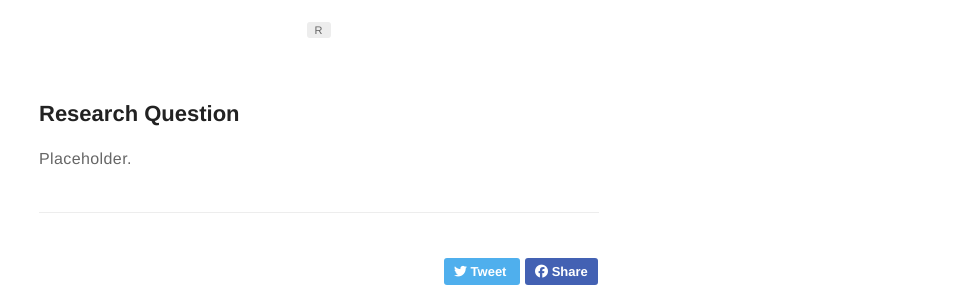
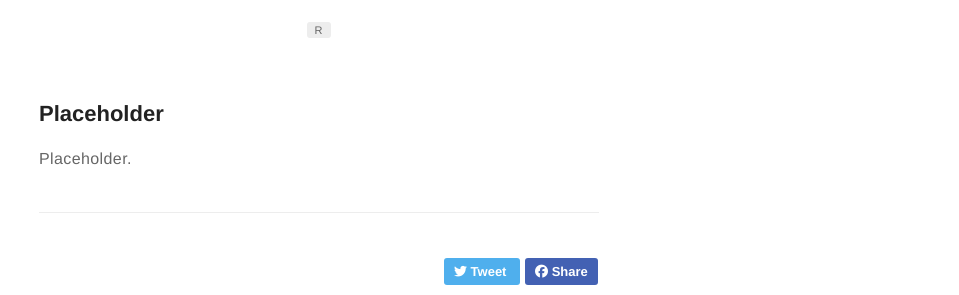
Before and after one commit to jxhnthan/john, a Jekyll site: the page built from _posts/2023-03-20-policing.markdown, in a window 1280 px wide. Shown: the part 206-501 px from the top of the page, without its empty margins (321-1280 px from the left). Built offline with Jekyll 4.4.1, drawn with Linux system fonts in a browser that asks for light colours; nearby versions of some CDN libraries.

Commit message:
Update 2023-03-20-policing.markdown

```diff
--- a/_posts/2023-03-20-policing.markdown
+++ b/_posts/2023-03-20-policing.markdown
@@ -13,6 +13,6 @@ author: john
 externalLink: false
 ---
 
-## Research Question
+## Placeholder
 
 Placeholder.
```
